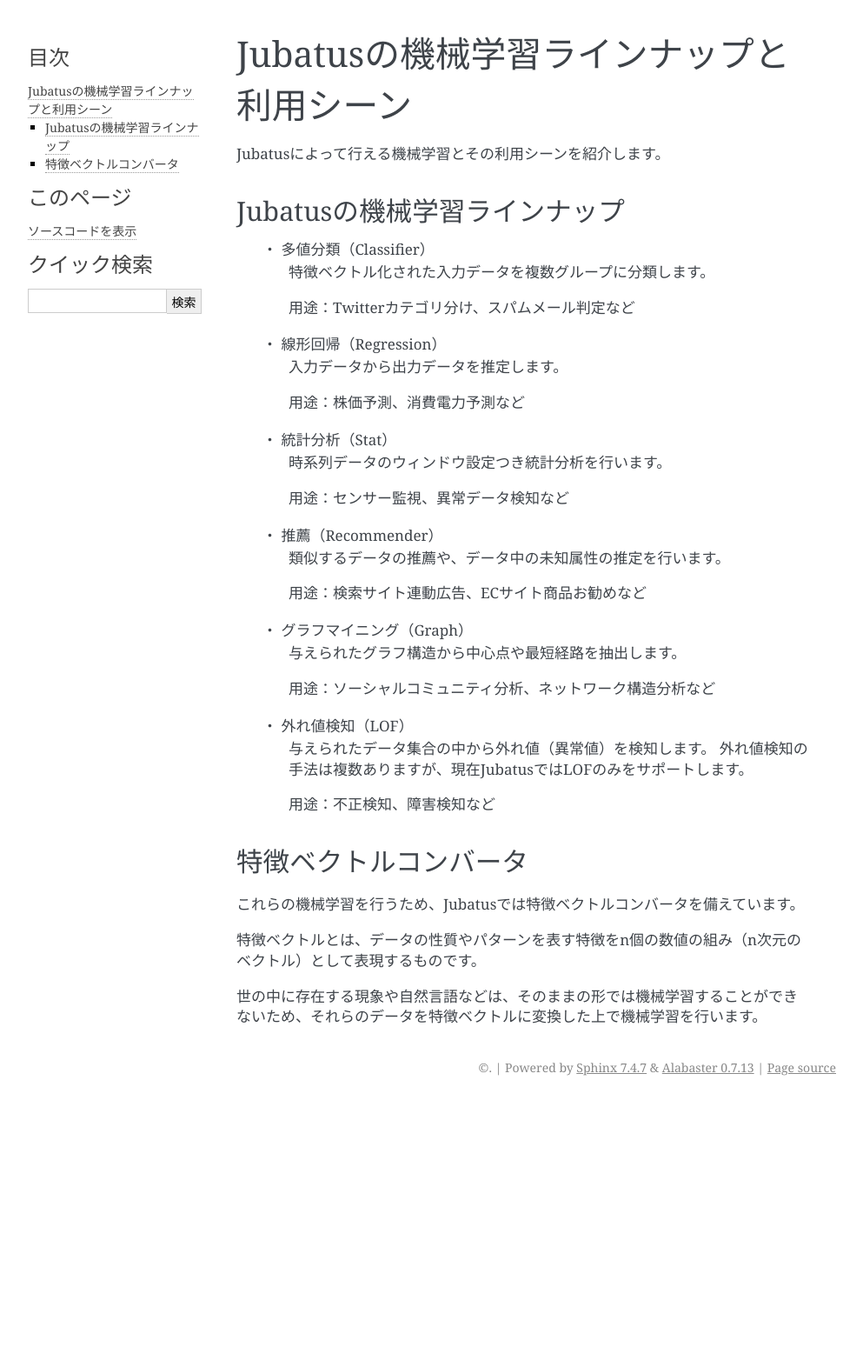
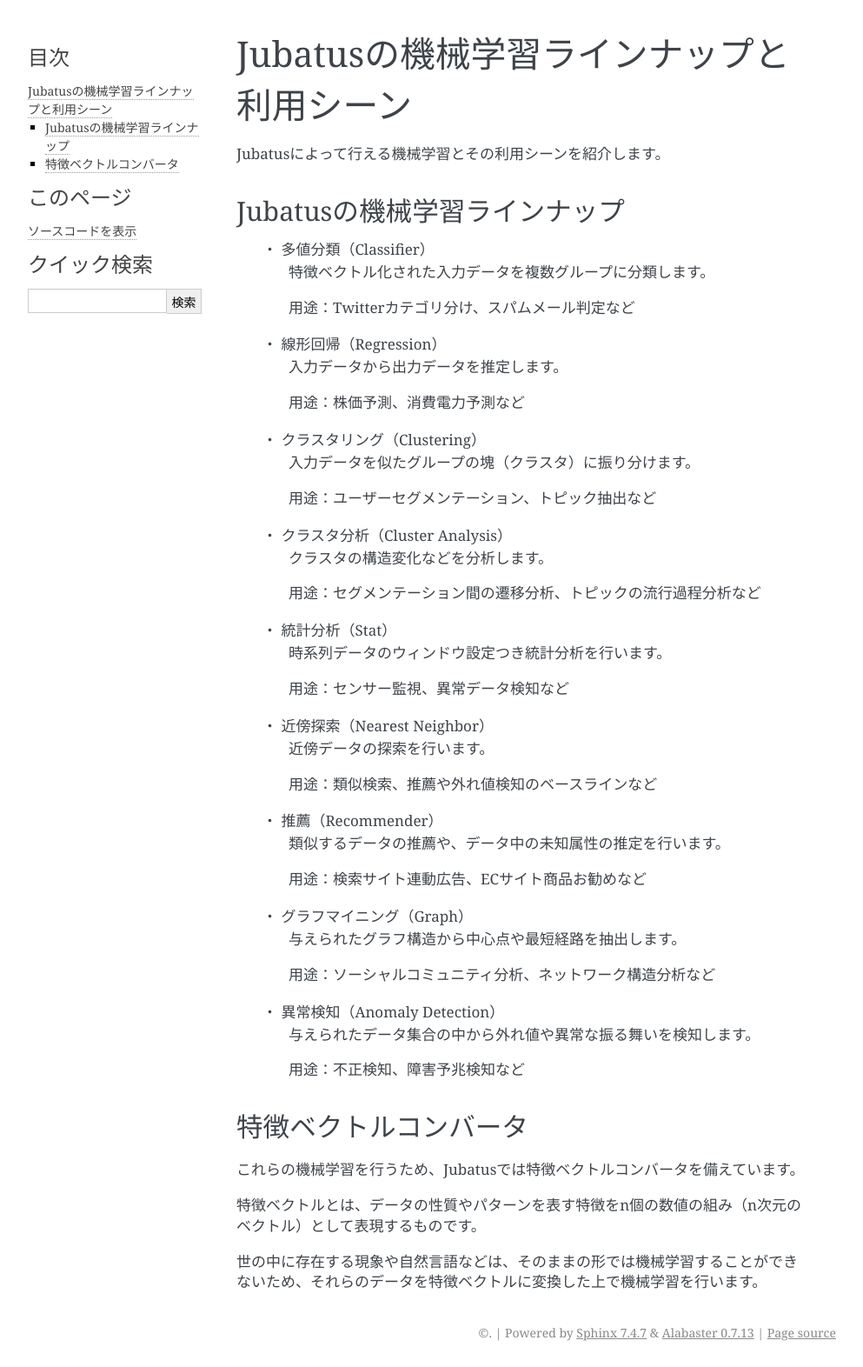
Before and after one commit to jubatus/website, a Sphinx documentation site: the page built from source/ja/overview/machine_learning.rst, in a window 1280 px wide. Shown: the whole page at 87% size, without its empty margins (148-1141 px from the left). Built offline with Sphinx 7.4.7, drawn with Linux system fonts in a browser that asks for light colours; the version number could not be read and is left out; before the commit the page ends 1267 px from its top, so only the background shows below that.

Commit message:
Add clustering/NN to overview pages

```diff
--- a/source/en/overview.rst
+++ b/source/en/overview.rst
@@ -9,7 +9,7 @@
 Jubatus is the first open source platform for online distributed machine learning on the data streams of Big Data. We use a loose model sharing architecture for efficient training and sharing of machine learning models, by defining three fundamental operations; Update, Mix, and Analyze, in a similar way with the Map and Reduce operations in Hadoop.
 The point is how to reduce the size of model and the number of the Mix operations while keeping high accuracy, since Mix-ing large models for many times causes high networking cost and high latency in the distributed environment.
 
-Then our development team includes competent researchers who combine the latest advances in online machine learning, distributed computing, and randomized algorithms to provide efficient machine learning features for Jubatus. Currently, Jubatus supports basic tasks including classification, regression, and recommendation. A demo system for tweet categorization on fast Twitter data streams is available.
+Then our development team includes competent researchers who combine the latest advances in online machine learning, distributed computing, and randomized algorithms to provide efficient machine learning features for Jubatus. Currently, Jubatus supports basic tasks including classification, regression, clustering, nearest neighbor, outlier detection, and recommendation. A demo system for tweet categorization on fast Twitter data streams is available.
 
 
 Jubatus is the first open source platform for online distributed machine learning on the data streams of Big Data.
@@ -32,7 +32,7 @@
 Deep-Analysis
 -------------
 
-Jubatus supports many ways of deep analysis, including classification, regression, statistics, recommendation and clustering.
+Jubatus supports most tasks for deep analysis, including classification, regression, nearest neighbor, recommendation, anomaly detection, clustering, cluster analysis, simple statistics, and graph analysis,
 
 
 Difference from Hadoop and Mahout
--- a/source/ja/overview/feature.rst
+++ b/source/ja/overview/feature.rst
@@ -33,7 +33,7 @@
 スケーラビリティの設計は、共通的な基盤「シャーシ・マザーボード」とみて、共通の枠組みで分析モジュールを搭載しスケールさせる設計とします。
 
  ・ 深い分析
-  Jubatusは、分類、回帰、統計、推薦、グラフマイニング、クラスタリングなど多くの深い分析を実現しています。またバッチ型機械学習と同程度の学習精度を実現しています。
+  Jubatusは、分類、回帰、統計、近傍探索、推薦、異常検知、クラスタリング、クラスタ分析、統計量、グラフマイニングなど多くの深い分析を実現しています。またバッチ型機械学習と同程度の学習精度を実現しています。
 
  ・ スケーラビリティ
   Jubatusは、廉価なコモディティサーバを多数並べた分散処理（スケールアウト）が可能です。理論的には100台程度までスケールアウトが可能です。Jubatusでは、コモディティサーバで10万qpsを超えるスケーラブルな機械学習を実現しています。
--- a/source/ja/overview/machine_learning.rst
+++ b/source/ja/overview/machine_learning.rst
@@ -18,10 +18,25 @@
 
     用途：株価予測、消費電力予測など
 
+ ・ クラスタリング（Clustering）
+    入力データを似たグループの塊（クラスタ）に振り分けます。
+
+    用途：ユーザーセグメンテーション、トピック抽出など
+
+ ・ クラスタ分析（Cluster Analysis）
+    クラスタの構造変化などを分析します。
+
+    用途：セグメンテーション間の遷移分析、トピックの流行過程分析など
+
  ・ 統計分析（Stat）
     時系列データのウィンドウ設定つき統計分析を行います。
 
     用途：センサー監視、異常データ検知など
+
+ ・ 近傍探索（Nearest Neighbor）
+    近傍データの探索を行います。
+
+    用途：類似検索、推薦や外れ値検知のベースラインなど
 
  ・ 推薦（Recommender）
     類似するデータの推薦や、データ中の未知属性の推定を行います。
@@ -33,11 +48,10 @@
 
     用途：ソーシャルコミュニティ分析、ネットワーク構造分析など
 
- ・ 外れ値検知（LOF）
-    与えられたデータ集合の中から外れ値（異常値）を検知します。
-    外れ値検知の手法は複数ありますが、現在JubatusではLOFのみをサポートします。
+ ・ 異常検知（Anomaly Detection）
+    与えられたデータ集合の中から外れ値や異常な振る舞いを検知します。
 
-    用途：不正検知、障害検知など
+    用途：不正検知、障害予兆検知など
 
 
 特徴ベクトルコンバータ
```
